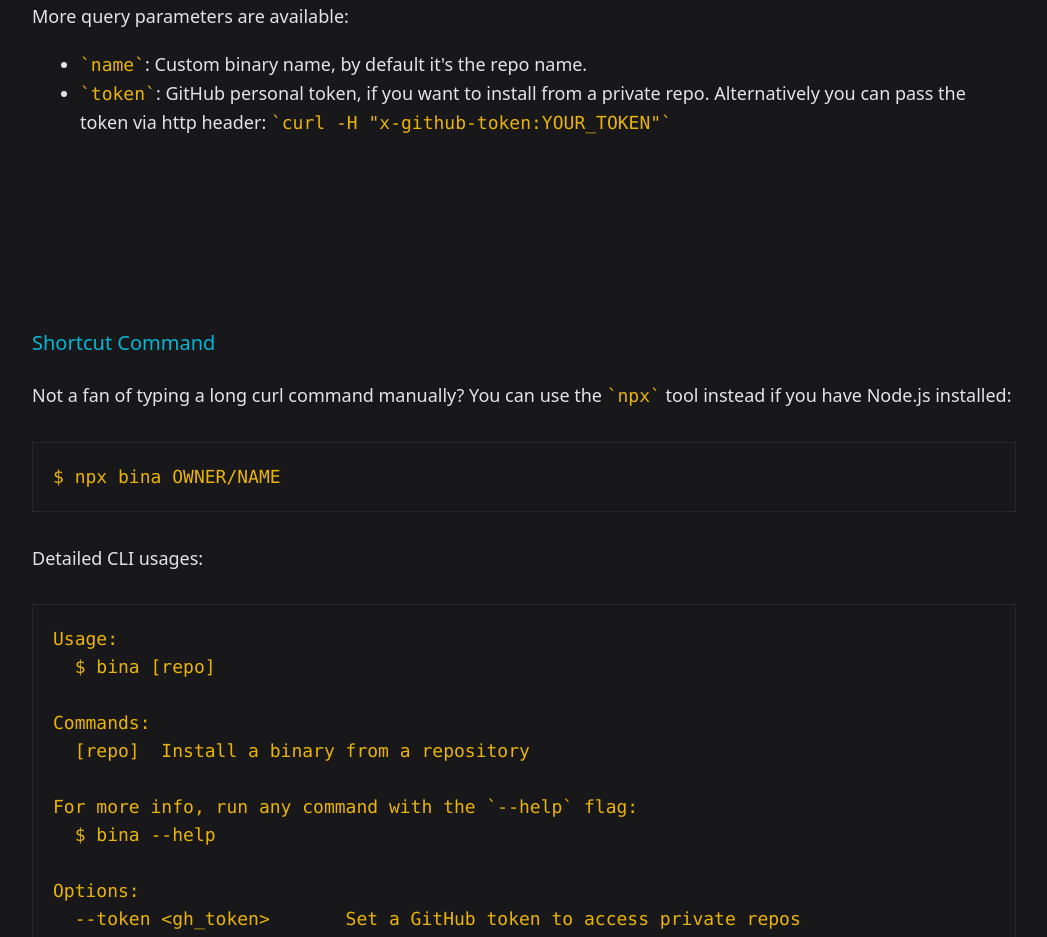
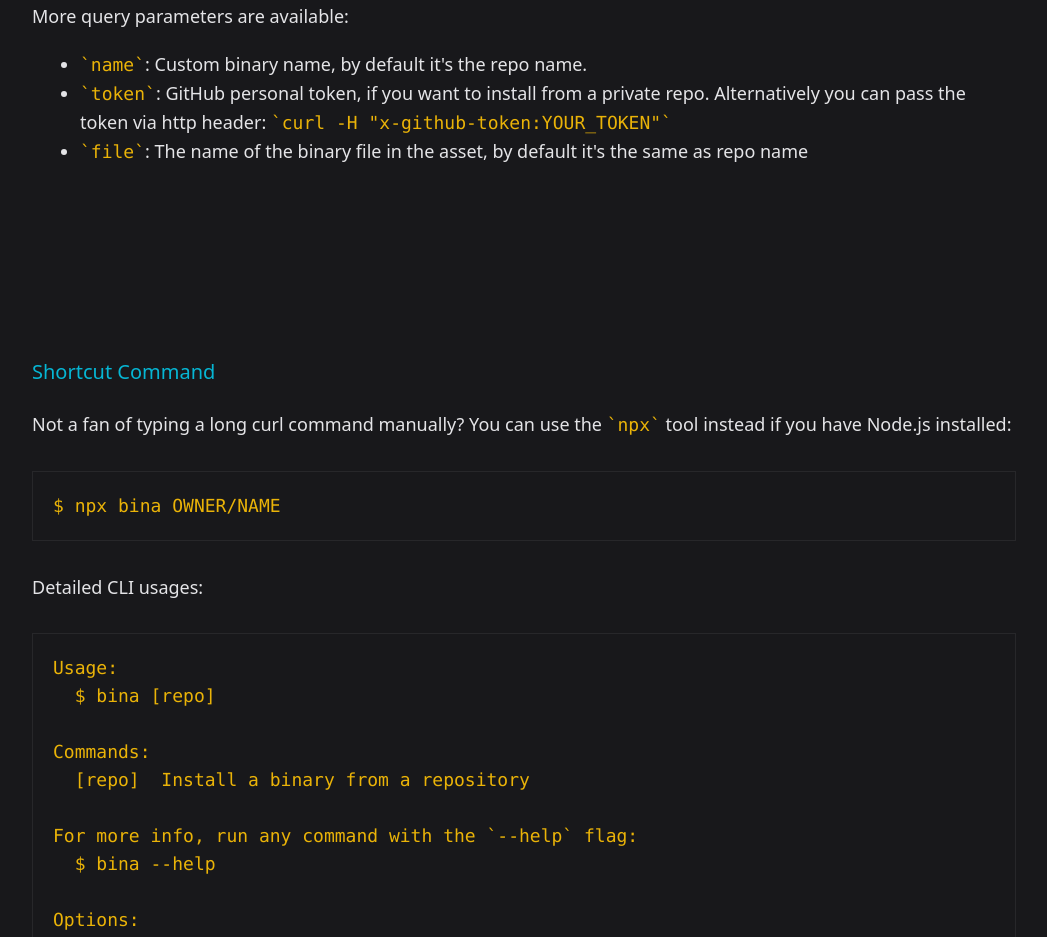
Before and after one commit to egoist/bina, a Next.js app: page / in a window 1280 px wide. Shown: the part 2160-3097 px from the top of the page, without its empty margins (116-1163 px from the left). Built offline with nearby package versions, Linux system fonts and the light colour scheme.

Commit message:
docs: add `file` parameter (#12)
Co-authored-by: EGOIST <0x142857@gmail.com>

```diff
--- a/pages/index.tsx
+++ b/pages/index.tsx
@@ -154,6 +154,9 @@ export default function Home() {
                   install from a private repo. Alternatively you can pass the
                   token via http header:{" "}
                   <code>curl -H "x-github-token:YOUR_TOKEN"</code>
+                </li>
+                <li>
+                  <code>file</code>: The name of the binary file in the asset, by default it's the same as repo name
                 </li>
               </ul>
             </div>
```
